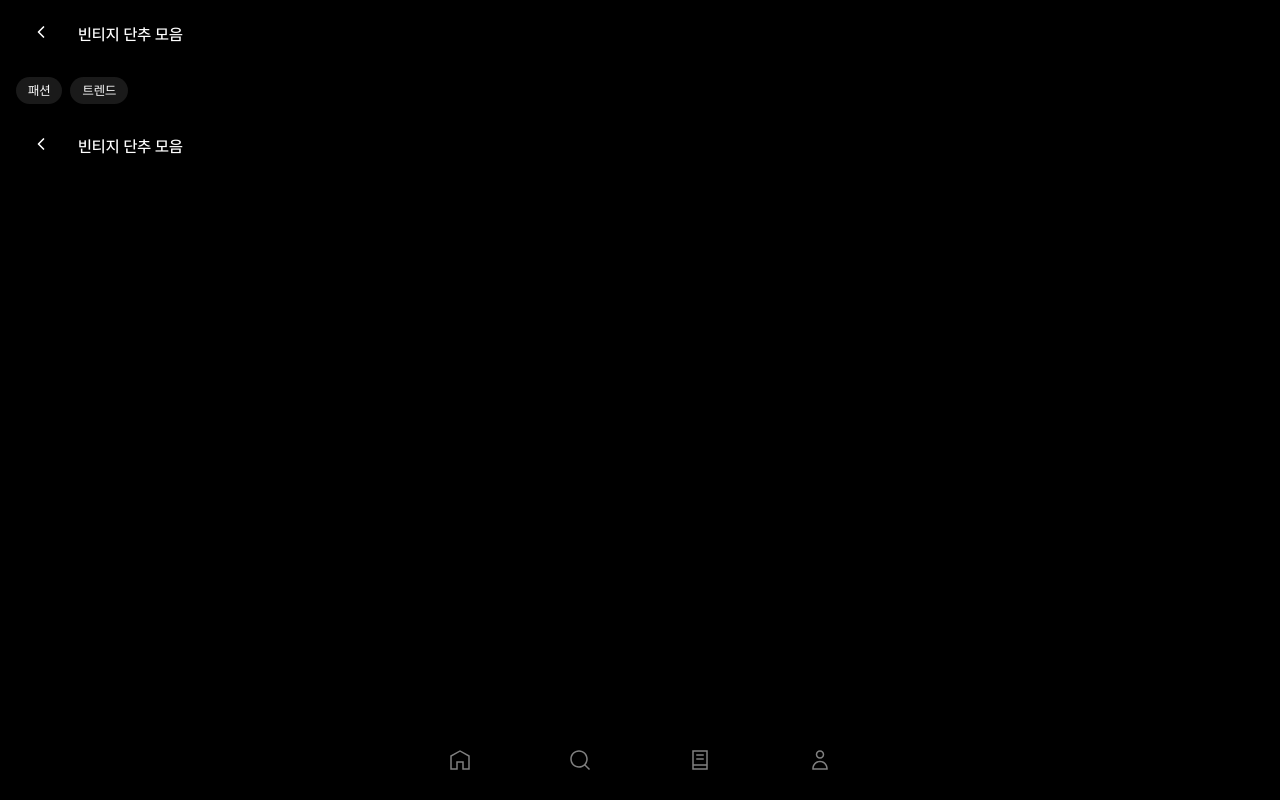
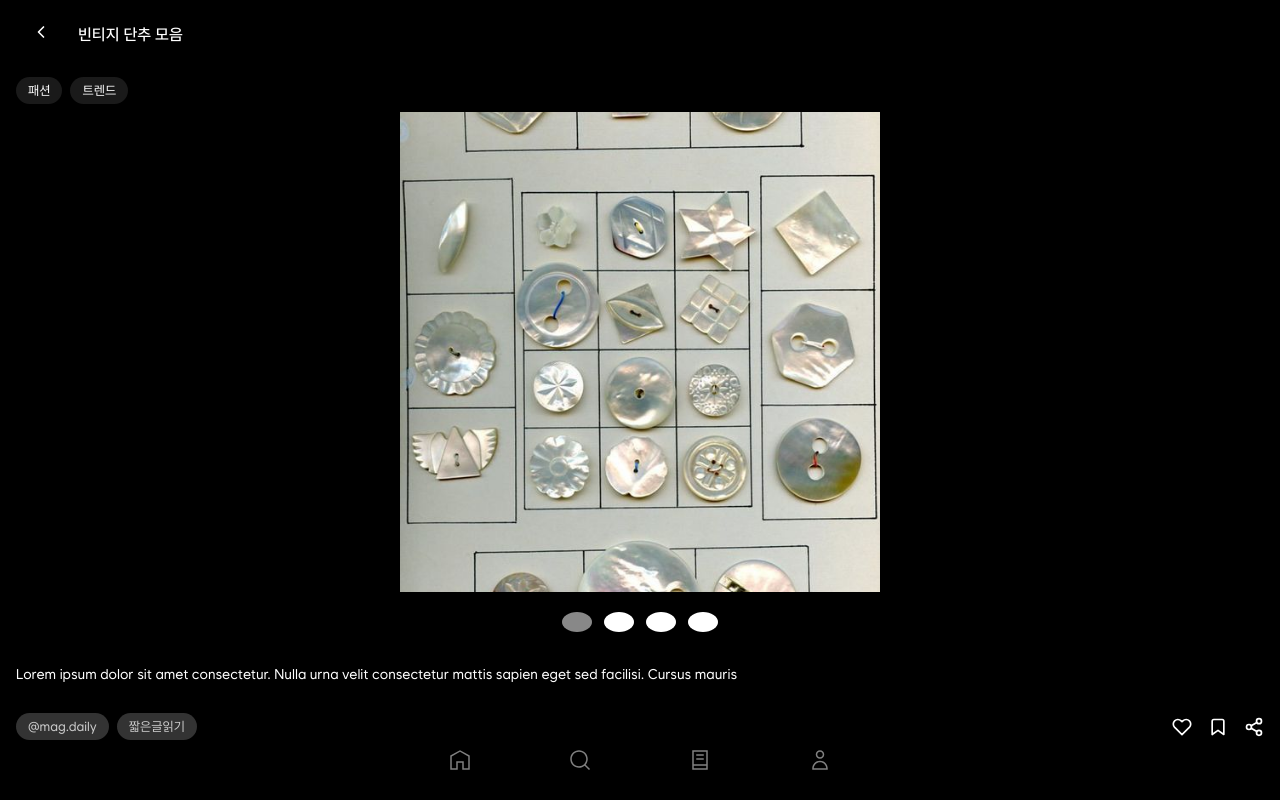
Before and after one commit to briefin/briefin-frontend, a Next.js app: page /post/short in a window 1280 px wide. Built offline with nearby package versions, Linux system fonts and the light colour scheme.

Commit message:
post/short 페이지 만들기 & post layout 페이지 만들기

```diff
--- a/app/post/layout.tsx
+++ b/app/post/layout.tsx
@@ -1,12 +1,15 @@
-// app/post/layout.tsx
-
-'use client'; // styled-components 및 useContext 등 사용 시 필수
+'use client';
 
 import React from 'react';
-import { FiChevronLeft } from 'react-icons/fi';
+import { usePathname } from 'next/navigation';
+import { FiChevronLeft, FiHeart, FiBookmark, FiShare2 } from 'react-icons/fi';
 import * as Common from '@/styles/Common';
 
 export default function PostLayout({ children }: { children: React.ReactNode }) {
+  const pathname = usePathname();
+  const isLong = pathname.includes('/post/long');
+  const readLabel = isLong ? '긴글읽기' : '짧은글읽기';
+
   return (
     <div>
       {/* 상단 헤더 */}
@@ -17,14 +20,27 @@ export default function PostLayout({ children }: { children: React.ReactNode })
         <Common.HeaderTitle>빈티지 단추 모음</Common.HeaderTitle>
       </Common.HeaderContainer>
 
-      {/* 태그 뱃지 */}
+      {/* 태그 */}
       <Common.TagRow>
         <Common.TagBadge>패션</Common.TagBadge>
         <Common.TagBadge>트렌드</Common.TagBadge>
       </Common.TagRow>
 
-      {/* 페이지 콘텐츠 */}
+      {/* 콘텐츠 */}
       {children}
+
+      {/* 하단 바 */}
+      <Common.BottomBar>
+        <Common.ProfileTag>
+          <Common.HandleBadge>@mag.daily</Common.HandleBadge>
+          <Common.HandleBadge>{readLabel}</Common.HandleBadge>
+        </Common.ProfileTag>
+        <Common.ActionIcons>
+          <FiHeart />
+          <FiBookmark />
+          <FiShare2 />
+        </Common.ActionIcons>
+      </Common.BottomBar>
     </div>
   );
 }
--- a/app/post/long/page.tsx
+++ b/app/post/long/page.tsx
@@ -0,0 +1,15 @@
+import React from 'react';
+import * as Common from '@/styles/Common';
+
+export default function ShortPostPage() {
+  return (
+    <div>
+      <Common.Description>
+        Lorem ipsum dolor sit amet consectetur. Nulla urna velit consectetur
+        mattis sapien eget sed facilisi. Cursus mauris
+      </Common.Description>
+
+      {/* 나머지 콘텐츠 (예: 이미지 등) */}
+    </div>
+  );
+}
--- a/app/post/short/page.tsx
+++ b/app/post/short/page.tsx
@@ -1,15 +1,42 @@
-import * as Common from '@/styles/Common';
-import { FiChevronLeft } from 'react-icons/fi';
+'use client';
 
-const DetailHeader = () => {
+import React, { useState } from 'react';
+import * as Common from '@/styles/common';
+
+export default function ShortPostPage() {
+  const [currentIndex, setCurrentIndex] = useState(0);
+  const total = 4;
+
+  const images = [
+    '/image_1.png',
+    '/image_2.png',
+    '/image_3.png',
+    '/image_4.png',
+  ];
+
   return (
-    <Common.HeaderContainer>
-      <Common.BackButton>
-        <FiChevronLeft />
-      </Common.BackButton>
-      <Common.HeaderTitle>빈티지 단추 모음</Common.HeaderTitle>
-    </Common.HeaderContainer>
+    <div>
+      {/* 👉 이미지 뷰 */}
+      <Common.ImageViewer>
+        <Common.ViewerImage src={images[currentIndex]} alt={`image-${currentIndex}`} />
+      </Common.ImageViewer>
+
+      {/* 👉 인디케이터 */}
+      <Common.IndicatorWrapper>
+        {Array.from({ length: total }).map((_, index) => (
+          <Common.IndicatorDot
+            key={index}
+            active={currentIndex === index}
+            onClick={() => setCurrentIndex(index)}
+          />
+        ))}
+      </Common.IndicatorWrapper>
+
+      {/* 👉 설명 텍스트 */}
+      <Common.Description>
+        Lorem ipsum dolor sit amet consectetur. Nulla urna velit consectetur
+        mattis sapien eget sed facilisi. Cursus mauris
+      </Common.Description>
+    </div>
   );
-};
-
-export default DetailHeader;
+}
--- a/styles/Common.tsx
+++ b/styles/Common.tsx
@@ -524,3 +524,74 @@ export const TagBadge = styled.div`
   border-radius: 20px;
   white-space: nowrap;
 `;
+
+export const BottomBar = styled.div`
+  display: flex;
+  justify-content: space-between;
+  align-items: center;
+  padding: 12px 16px;
+  background-color: black;
+  color: white;
+`;
+
+export const ProfileTag = styled.div`
+  display: flex;
+  align-items: center;
+  gap: 8px;
+`;
+
+export const HandleBadge = styled.div`
+  background-color: #333;
+  color: #ccc;
+  font-size: 13px;
+  padding: 6px 12px;
+  border-radius: 20px;
+`;
+
+export const ActionIcons = styled.div`
+  display: flex;
+  align-items: center;
+  gap: 16px;
+  font-size: 20px;
+  color: white;
+  cursor: pointer;
+`;
+
+export const Description = styled.div`
+  padding: 16px;
+  color: white;
+  font-size: 14px;
+  line-height: 1.5;
+  background-color: black;
+`;
+
+export const IndicatorWrapper = styled.div`
+  display: flex;
+  justify-content: center;
+  align-items: center;
+  gap: 12px;
+  padding: 16px 0;
+  background-color: black;
+`;
+
+export const IndicatorDot = styled.button<{ active?: boolean }>`
+  width: 10px;
+  height: 10px;
+  border-radius: 50%;
+  border: none;
+  background-color: ${({ active }) => (active ? '#888' : 'white')};
+  cursor: pointer;
+`;
+
+export const ImageViewer = styled.div`
+  width: 100%;
+  max-width: 480px;
+  margin: 0 auto;
+`;
+
+export const ViewerImage = styled.img`
+  width: 100%;
+  height: auto;
+  object-fit: cover;
+  aspect-ratio: 1 / 1;
+`;
```
Also changed, not shown: 1 other file (tests, documents, lock files or other folders).
